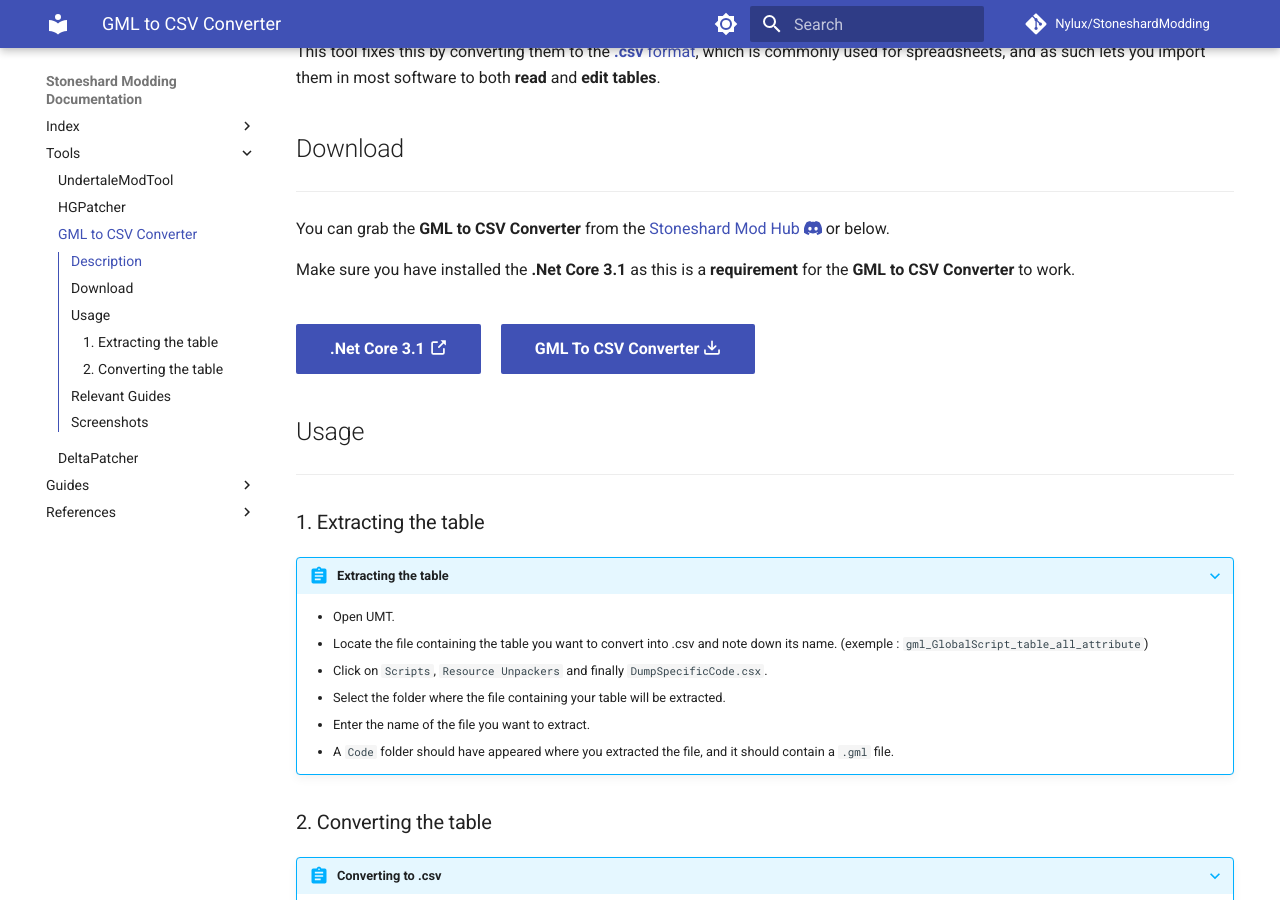
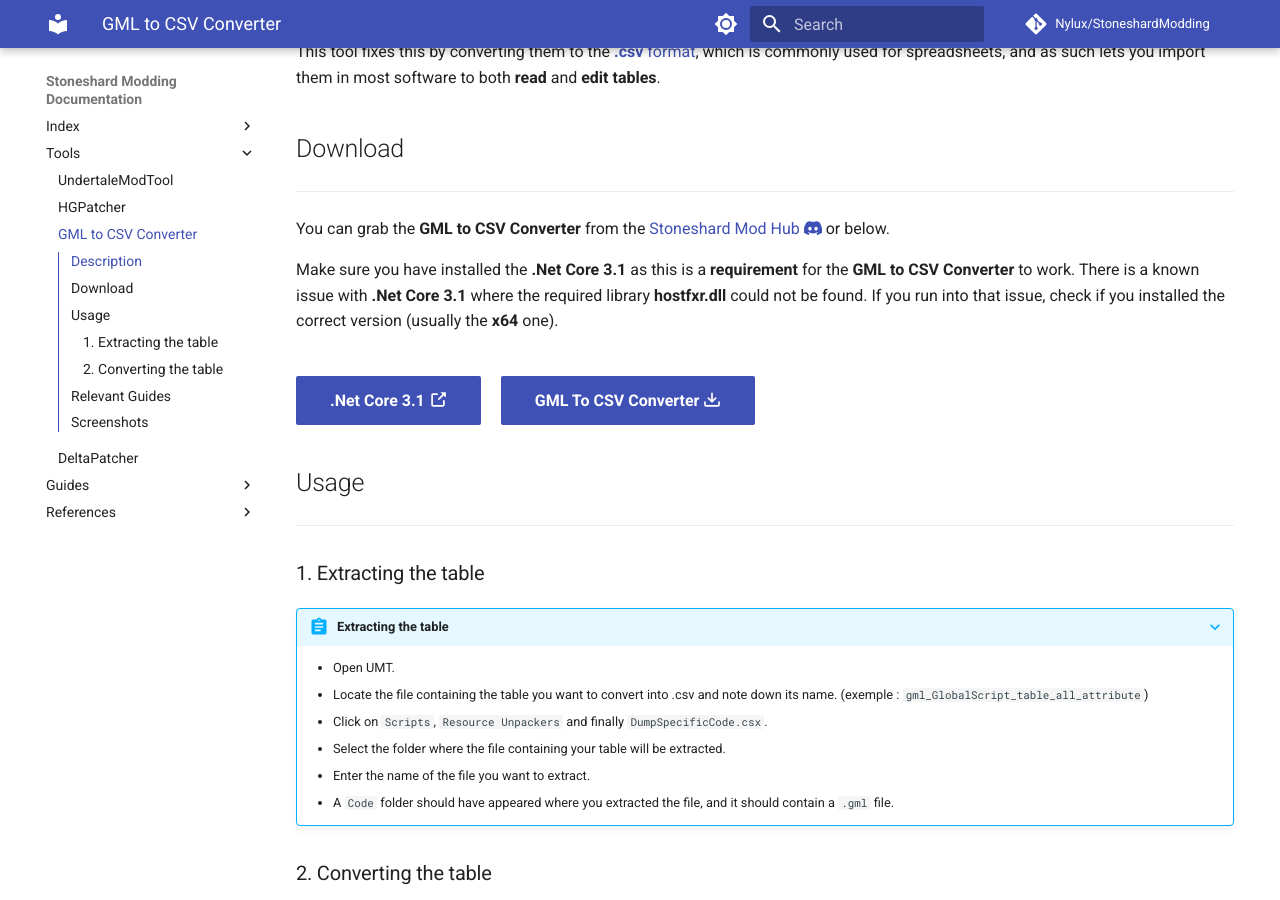
Before and after one commit to Nylux/StoneshardModding, an MkDocs documentation site: the page built from docs/tools/gmltocsv.md, in a window 1280 px wide and 900 px high, scrolled down 318 px. Built offline with MkDocs 1.6.1 and Material for MkDocs 9.7.7, drawn with Linux system fonts in a browser that asks for light colours; comment, search, counter and statistics services are not loaded.

Commit message:
Update gmltocsv.md
Add description about known issue with x86 .Net Core 3.1

```diff
--- a/docs/tools/gmltocsv.md
+++ b/docs/tools/gmltocsv.md
@@ -16,7 +16,7 @@ This tool fixes this by converting them to the [**.csv** format](https://simple.
 
 You can grab the **GML to CSV Converter** from the [Stoneshard Mod Hub :fontawesome-brands-discord:](https://discord.gg/YxfRKYUuht) or below.
 
-Make sure you have installed the **.Net Core 3.1** as this is a **requirement** for the **GML to CSV Converter** to work.
+Make sure you have installed the **.Net Core 3.1** as this is a **requirement** for the **GML to CSV Converter** to work. There is a known issue with **.Net Core 3.1** where the required library **hostfxr.dll** could not be found. If you run into that issue, check if you installed the correct version (usually the **x64** one).
 </br></br>
 
 [.Net Core 3.1 :octicons-link-external-16:](https://dotnet.microsoft.com/en-us/download/dotnet/3.1){ .md-button .md-button--primary}&emsp;
```
